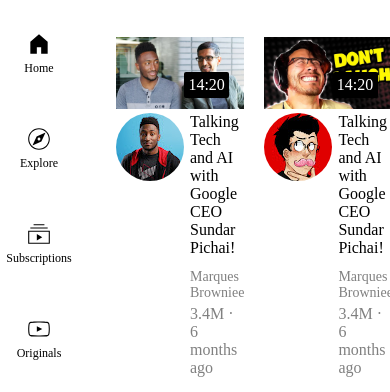
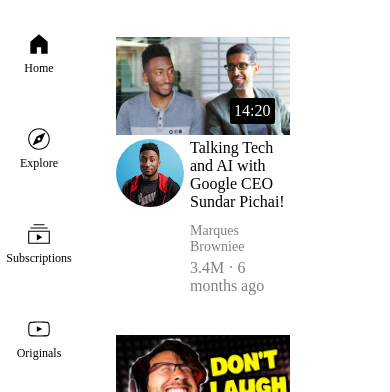
Before and after one commit to NdimVanesaBih/YouTube_Frontend, a plain HTML site: page index.html in a window 390 px wide. Shown: the part 63-455 px from the top of the page. Drawn offline with Linux system fonts and the light colour scheme.

Commit message:
adjusting the mobile view

```diff
--- a/mobile_view.css
+++ b/mobile_view.css
@@ -1,10 +1,6 @@
 @media  screen and (max-width: 600px) {
    .grid{
     display: grid;
-    grid-template-columns: 1fr 1fr;
-   }
-
-   header{
-
+    grid-template-columns: 1fr;
    }
 }
```
